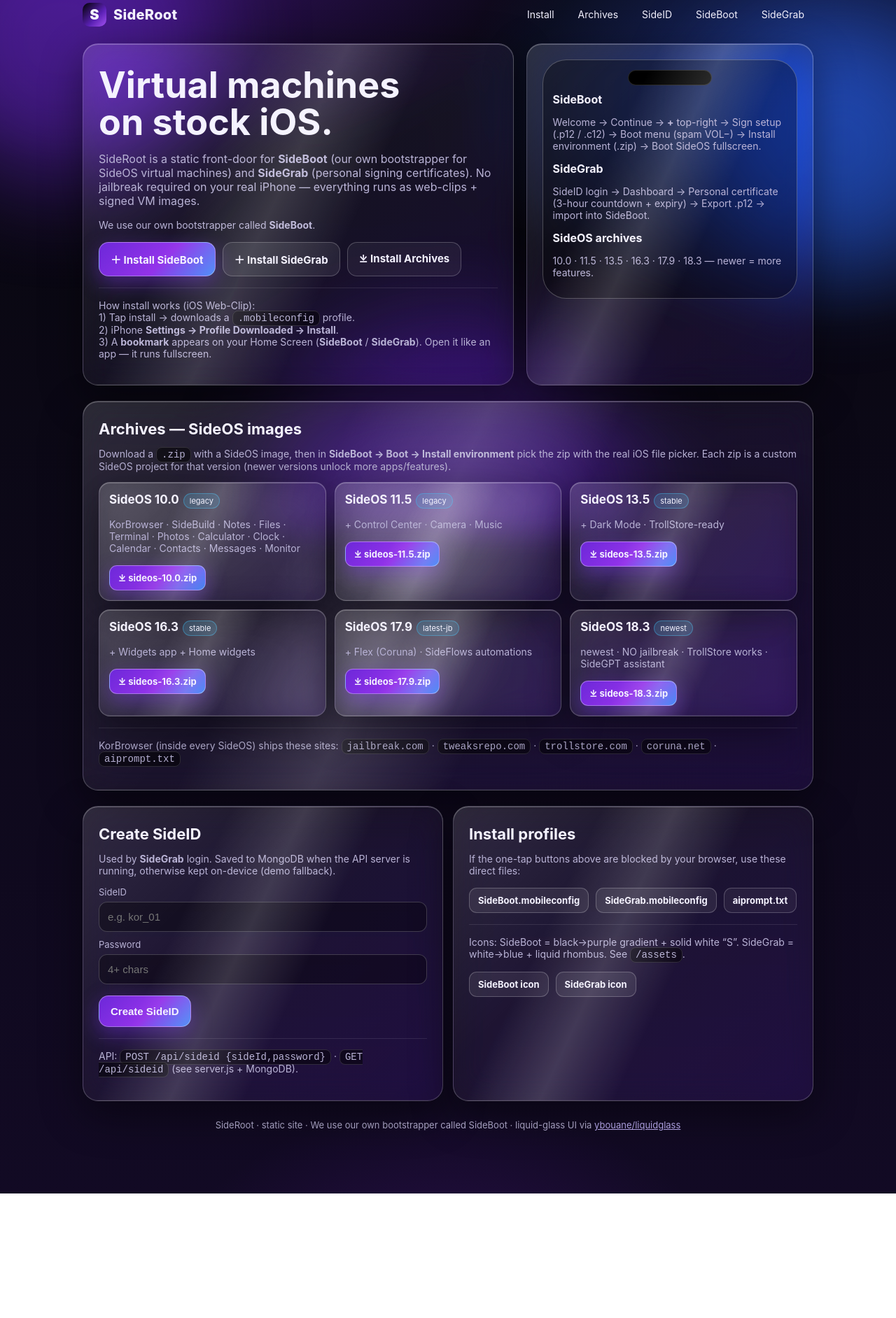
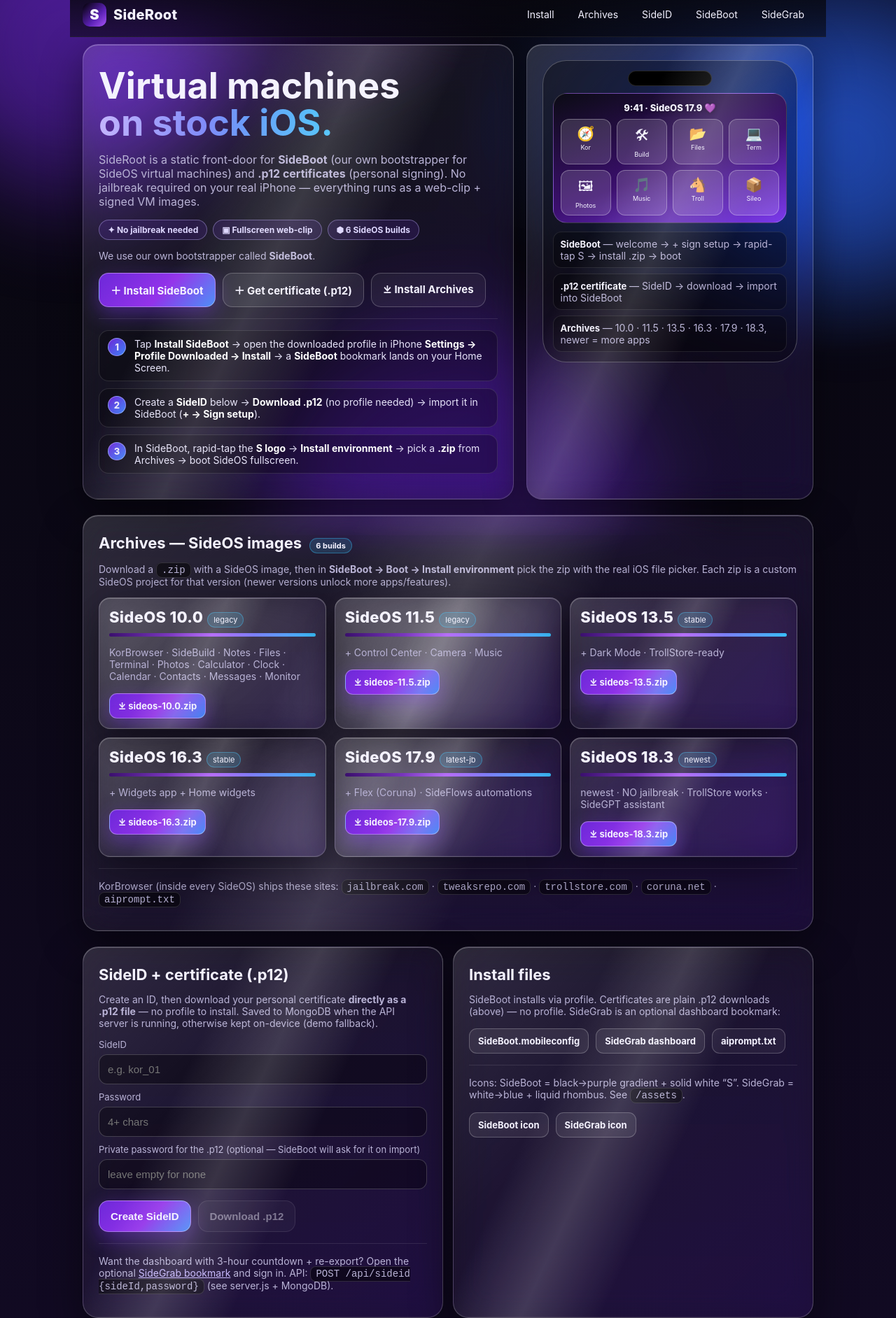
Before and after one commit to EVILzzzzzNEW/SideRoot, a website: page index.html in a window 1280 px wide. Shown: the part 35-1919 px from the top of the page at 70% size. Before the commit the page ends 1741 px from the top, so only its background shows below. Drawn offline with Linux system fonts and the light colour scheme.

Commit message:
Add files via upload

```diff
--- a/index.html
+++ b/index.html
@@ -18,32 +18,42 @@
 
   <div class="hero">
     <div class="glass glass-pad" data-liquid>
-      <h1>Virtual machines<br>on stock iOS.</h1>
-      <p class="sub">SideRoot is a static front-door for <b>SideBoot</b> (our own bootstrapper for SideOS virtual machines) and <b>SideGrab</b> (personal signing certificates). No jailbreak required on your real iPhone — everything runs as web-clips + signed VM images.</p>
+      <h1>Virtual machines<br><span class="grad">on stock iOS.</span></h1>
+      <p class="sub">SideRoot is a static front-door for <b>SideBoot</b> (our own bootstrapper for SideOS virtual machines) and <b>.p12 certificates</b> (personal signing). No jailbreak required on your real iPhone — everything runs as a web-clip + signed VM images.</p>
+      <div class="pills"><span class="pill">✦ No jailbreak needed</span><span class="pill">▣ Fullscreen web-clip</span><span class="pill">⬢ 6 SideOS builds</span></div>
       <p class="mut">We use our own bootstrapper called <b>SideBoot</b>.</p>
       <div class="btnrow" id="install">
         <a class="btn primary" href="#" id="btnBoot">＋ Install SideBoot</a>
-        <a class="btn" href="#" id="btnGrab">＋ Install SideGrab</a>
+        <a class="btn" href="#sideid">＋ Get certificate (.p12)</a>
         <a class="btn ghost" href="#archives">⤓ Install Archives</a>
       </div>
       <div class="hr"></div>
-      <p class="mut" style="margin:0">How install works (iOS Web-Clip):<br>
-      1) Tap install → downloads a <code class="k">.mobileconfig</code> profile.<br>
-      2) iPhone <b>Settings → Profile Downloaded → Install</b>.<br>
-      3) A <b>bookmark</b> appears on your Home Screen (<b>SideBoot</b> / <b>SideGrab</b>). Open it like an app — it runs fullscreen.</p>
+      <ol class="steps">
+        <li><span class="n">1</span><span>Tap <b>Install SideBoot</b> → open the downloaded profile in iPhone <b>Settings → Profile Downloaded → Install</b> → a <b>SideBoot</b> bookmark lands on your Home Screen.</span></li>
+        <li><span class="n">2</span><span>Create a <b>SideID</b> below → <b>Download .p12</b> (no profile needed) → import it in SideBoot (<b>+ → Sign setup</b>).</span></li>
+        <li><span class="n">3</span><span>In SideBoot, rapid-tap the <b>S logo</b> → <b>Install environment</b> → pick a <b>.zip</b> from Archives → boot SideOS fullscreen.</span></li>
+      </ol>
       <p class="mut" id="installMsg"></p>
     </div>
     <div class="glass glass-pad" data-liquid>
       <div class="phone"><div class="notch"></div>
-        <b>SideBoot</b><p class="mut">Welcome → Continue → <b>+</b> top-right → Sign setup (.p12 / .c12) → Boot menu (spam VOL−) → Install environment (.zip) → Boot SideOS fullscreen.</p>
-        <b>SideGrab</b><p class="mut">SideID login → Dashboard → Personal certificate (3-hour countdown + expiry) → Export .p12 → import into SideBoot.</p>
-        <b>SideOS archives</b><p class="mut">10.0 · 11.5 · 13.5 · 16.3 · 17.9 · 18.3 — newer = more features.</p>
+        <div class="mscreen"><div class="mtime">9:41 · SideOS 17.9 💜</div>
+          <div class="mgrid">
+            <div class="mi">🧭<span>Kor</span></div><div class="mi">🛠<span>Build</span></div><div class="mi">📂<span>Files</span></div><div class="mi">💻<span>Term</span></div>
+            <div class="mi">🖼<span>Photos</span></div><div class="mi">🎵<span>Music</span></div><div class="mi">🐴<span>Troll</span></div><div class="mi">📦<span>Sileo</span></div>
+          </div>
+        </div>
+        <div class="flows">
+          <div class="frow"><b>SideBoot</b> <span class="mut">— welcome → + sign setup → rapid-tap S → install .zip → boot</span></div>
+          <div class="frow"><b>.p12 certificate</b> <span class="mut">— SideID → download → import into SideBoot</span></div>
+          <div class="frow"><b>Archives</b> <span class="mut">— 10.0 · 11.5 · 13.5 · 16.3 · 17.9 · 18.3, newer = more apps</span></div>
+        </div>
       </div>
     </div>
   </div>
 
   <div class="sec glass glass-pad" id="archives" data-liquid>
-    <h2>Archives — SideOS images</h2>
+    <h2>Archives — SideOS images <span class="tag">6 builds</span></h2>
     <p class="mut">Download a <code class="k">.zip</code> with a SideOS image, then in <b>SideBoot → Boot → Install environment</b> pick the zip with the real iOS file picker. Each zip is a custom SideOS project for that version (newer versions unlock more apps/features).</p>
     <div class="osgrid" id="osgrid"></div>
     <div class="hr"></div>
@@ -52,21 +62,22 @@
 
   <div class="sec grid2">
     <div class="glass glass-pad" id="sideid" data-liquid>
-      <h2>Create SideID</h2>
-      <p class="mut">Used by <b>SideGrab</b> login. Saved to MongoDB when the API server is running, otherwise kept on-device (demo fallback).</p>
+      <h2>SideID + certificate (.p12)</h2>
+      <p class="mut">Create an ID, then download your personal certificate <b>directly as a .p12 file</b> — no profile to install. Saved to MongoDB when the API server is running, otherwise kept on-device (demo fallback).</p>
       <label>SideID</label><input id="nid" placeholder="e.g. kor_01" autocomplete="username">
       <label>Password</label><input id="npw" type="password" placeholder="4+ chars" autocomplete="new-password">
-      <div class="btnrow"><button class="btn primary" id="btnCreate">Create SideID</button></div>
+      <label>Private password for the .p12 (optional — SideBoot will ask for it on import)</label><input id="np12pw" type="password" placeholder="leave empty for none">
+      <div class="btnrow"><button class="btn primary" id="btnCreate">Create SideID</button><button class="btn" id="btnP12" disabled>Download .p12</button></div>
       <p class="mut" id="idMsg"></p>
       <div class="hr"></div>
-      <p class="mut">API: <code class="k">POST /api/sideid {sideId,password}</code> · <code class="k">GET /api/sideid</code> (see server.js + MongoDB).</p>
+      <p class="mut">Want the dashboard with 3-hour countdown + re-export? Open the optional <a style="color:#c4b5fd" href="sidegrab/">SideGrab bookmark</a> and sign in. API: <code class="k">POST /api/sideid {sideId,password}</code> (see server.js + MongoDB).</p>
     </div>
     <div class="glass glass-pad" data-liquid>
-      <h2>Install profiles</h2>
-      <p class="mut">If the one-tap buttons above are blocked by your browser, use these direct files:</p>
+      <h2>Install files</h2>
+      <p class="mut">SideBoot installs via profile. Certificates are plain .p12 downloads (above) — no profile. SideGrab is an optional dashboard bookmark:</p>
       <div class="btnrow">
         <a class="btn small" href="SideBoot.mobileconfig" download>SideBoot.mobileconfig</a>
-        <a class="btn small" href="SideGrab.mobileconfig" download>SideGrab.mobileconfig</a>
+        <a class="btn small" href="sidegrab/">SideGrab dashboard</a>
         <a class="btn small ghost" href="aiprompt.txt" download>aiprompt.txt</a>
       </div>
       <div class="hr"></div>
@@ -75,7 +86,7 @@
     </div>
   </div>
 
-  <div class="footer">SideRoot · static site · We use our own bootstrapper called SideBoot · liquid-glass UI via <a style="color:#c4b5fd" href="https://github.com/ybouane/liquidglass">ybouane/liquidglass</a></div>
+  <div class="footer"><b>SideRoot</b> · We use our own bootstrapper called SideBoot<br><span>Liquid-glass UI via <a style="color:#c4b5fd" href="https://github.com/ybouane/liquidglass">ybouane/liquidglass</a> · SideBoot stays flat by design</span></div>
 </div>
 
 <script src="sidestore.js"></script>
@@ -90,27 +101,33 @@ const OSES=[
 ];
 const grid=document.getElementById("osgrid");
 OSES.forEach(o=>{
- grid.innerHTML+=`<div class="glass oscard"><b>SideOS ${o.v}</b><span class="tag">${o.tag}</span><p class="mut">${o.feats}</p><div class="btnrow"><a class="btn small primary" href="archives/sideos-${o.v}.zip" download>⤓ sideos-${o.v}.zip</a></div></div>`;
+ grid.innerHTML+=`<div class="glass oscard"><span class="ver">SideOS ${o.v}</span><span class="tag">${o.tag}</span><div class="bar"></div><p class="mut">${o.feats}</p><div class="btnrow"><a class="btn small primary" href="archives/sideos-${o.v}.zip" download>⤓ sideos-${o.v}.zip</a></div></div>`;
 });
 function abs(p){ return new URL(p, location.href).href; }
-async function regenConfig(kind){
-  // Re-generate mobileconfig on the fly so the Web-Clip URL always points at THIS host.
-  const url = abs(kind==="boot"?"sideboot/":"sidegrab/");
-  const name = kind==="boot"?"SideBoot":"SideGrab";
-  const iconB64 = await (await fetch("assets/"+(kind==="boot"?"icon-sideboot.png":"icon-sidegrab.png"))).blob()
+async function regenConfig(){
+  // Re-generate the SideBoot mobileconfig on the fly so the Web-Clip URL always points at THIS host.
+  const url = abs("sideboot/");
+  const iconB64 = await (await fetch("assets/icon-sideboot.png")).blob()
     .then(b=>new Promise(res=>{const fr=new FileReader();fr.onload=()=>res(String(fr.result).split(",")[1]);fr.readAsDataURL(b);})).catch(()=>null);
-  let tpl = await (await fetch(kind==="boot"?"SideBoot.mobileconfig":"SideGrab.mobileconfig")).text();
+  let tpl = await (await fetch("SideBoot.mobileconfig")).text();
   tpl = tpl.replace(/__URL__/g, url).replace(/__ICON__/g, iconB64||"");
-  SideStore.download(name+".mobileconfig", tpl, "application/x-apple-aspen-config");
-  document.getElementById("installMsg").textContent = name+" profile downloaded. Now: iPhone Settings → Profile Downloaded → Install → Home Screen bookmark “"+name+"”.";
+  SideStore.download("SideBoot.mobileconfig", tpl, "application/x-apple-aspen-config");
+  document.getElementById("installMsg").textContent = "SideBoot profile downloaded. Now: iPhone Settings → Profile Downloaded → Install → Home Screen bookmark “SideBoot”.";
 }
-document.getElementById("btnBoot").onclick=e=>{e.preventDefault();regenConfig("boot");};
-document.getElementById("btnGrab").onclick=e=>{e.preventDefault();regenConfig("grab");};
+document.getElementById("btnBoot").onclick=e=>{e.preventDefault();regenConfig();};
+let lastRec=null;
 document.getElementById("btnCreate").onclick=async()=>{
   const m=document.getElementById("idMsg");
   try{ const r=await SideStore.createSideId(document.getElementById("nid").value,document.getElementById("npw").value);
-    m.textContent="SideID “"+r.sideId+"” created. Signing code "+r.signingCode+". Expiry: "+new Date(r.expiresAt).toLocaleString()+". Now open SideGrab and sign in.";
+    lastRec=r; document.getElementById("btnP12").disabled=false;
+    m.textContent="SideID “"+r.sideId+"” created. Signing code "+r.signingCode+". Expiry: "+new Date(r.expiresAt).toLocaleString()+". Now tap Download .p12 and import it in SideBoot.";
   }catch(e){ m.textContent="Error: "+e.message; }
+};
+document.getElementById("btnP12").onclick=()=>{
+  const m=document.getElementById("idMsg");
+  if(!lastRec){ m.textContent="Create a SideID first."; return; }
+  SideStore.download("SideID-"+lastRec.sideId+".p12",SideStore.buildCertFile(lastRec,document.getElementById("np12pw").value),"application/x-pkcs12");
+  m.textContent="Downloaded SideID-"+lastRec.sideId+".p12 ✓ — import it in SideBoot (+ → Sign setup).";
 };
 </script>
 <script type="module">
--- a/styles.css
+++ b/styles.css
@@ -69,3 +69,45 @@ code.k{background:rgba(0,0,0,.5);padding:2px 7px;border-radius:8px;border:1px so
 .hr{height:1px;background:rgba(255,255,255,.1);margin:16px 0}
 .phone{border-radius:34px;border:1px solid rgba(255,255,255,.25);padding:14px;background:rgba(0,0,0,.35)}
 .phone .notch{width:120px;height:22px;background:#000;border-radius:999px;margin:0 auto 10px;border:1px solid rgba(255,255,255,.15)}
+
+/* ---------- UI refresh ---------- */
+html{scroll-behavior:smooth}
+::selection{background:#7c3aed;color:#fff}
+.btn:disabled{opacity:.45;cursor:not-allowed}
+.btn{transition:transform .15s ease,box-shadow .2s ease,background .2s ease}
+.btn:hover:not(:disabled){transform:translateY(-1px)}
+.btn.primary:hover:not(:disabled){box-shadow:0 14px 38px rgba(124,58,237,.6)}
+.topbar{position:sticky;top:0;z-index:20;-webkit-backdrop-filter:blur(18px);backdrop-filter:blur(18px);
+  background:linear-gradient(180deg,rgba(7,7,13,.85),rgba(7,7,13,.55));margin:0 -18px;padding:14px 18px;border-bottom:1px solid rgba(255,255,255,.08)}
+.grad{background:linear-gradient(92deg,#c4b5fd,#818cf8 45%,#38bdf8);-webkit-background-clip:text;background-clip:text;color:transparent}
+.pills{display:flex;gap:8px;flex-wrap:wrap;margin:14px 0 2px}
+.pill{font-size:12px;font-weight:700;padding:6px 12px;border-radius:999px;border:1px solid rgba(196,181,253,.4);
+  background:rgba(124,58,237,.14);color:#ddd6fe}
+.steps{list-style:none;margin:14px 0 0;padding:0;display:flex;flex-direction:column;gap:10px}
+.steps li{display:flex;gap:12px;align-items:flex-start;background:rgba(0,0,0,.28);border:1px solid rgba(255,255,255,.12);
+  border-radius:14px;padding:10px 12px;font-size:14px;color:#e7e4fa}
+.steps li b{color:#fff}
+.steps .n{flex:0 0 26px;height:26px;border-radius:50%;display:grid;place-items:center;font-weight:800;font-size:13px;
+  background:linear-gradient(135deg,#6d28d9,#3b82f6);border:1px solid rgba(255,255,255,.35)}
+.glass{animation:rise .55s ease both}
+.hero .glass:nth-child(2){animation-delay:.08s}
+.sec:nth-of-type(1){animation-delay:.12s}
+@keyframes rise{from{opacity:0;transform:translateY(14px)}to{opacity:1;transform:none}}
+.bg-orbs i{animation:drift 14s ease-in-out infinite alternate}
+.bg-orbs i:nth-child(2){animation-duration:18s}
+.bg-orbs i:nth-child(3){animation-duration:22s}
+@keyframes drift{from{transform:translate(0,0) scale(1)}to{transform:translate(60px,40px) scale(1.12)}}
+.oscard{transition:transform .16s ease,border-color .2s ease}
+.oscard:hover{transform:translateY(-3px);border-color:rgba(196,181,253,.5)}
+.oscard .ver{display:inline-block;font-size:22px;font-weight:800;letter-spacing:.3px}
+.oscard .bar{height:5px;border-radius:99px;margin:8px 0;background:linear-gradient(90deg,#3b0f6e,#a855f7,#38bdf8)}
+.flows{margin-top:12px;display:flex;flex-direction:column;gap:8px}
+.flows .frow{background:rgba(0,0,0,.3);border:1px solid rgba(255,255,255,.1);border-radius:12px;padding:8px 10px;font-size:13px}
+.mscreen{border-radius:20px;background:linear-gradient(160deg,#0b0b14,#3b0f6e 55%,#7c3aed);padding:10px;border:1px solid rgba(255,255,255,.2)}
+.mscreen .mtime{text-align:center;font-weight:800;font-size:13px;margin:2px 0 8px;text-shadow:0 1px 6px rgba(0,0,0,.6)}
+.mgrid{display:grid;grid-template-columns:repeat(4,1fr);gap:8px;text-align:center;font-size:10px}
+.mgrid .mi{background:rgba(255,255,255,.14);border:1px solid rgba(255,255,255,.3);border-radius:12px;padding:8px 2px;font-size:20px}
+.mgrid .mi span{display:block;font-size:9px;margin-top:2px}
+.footer{border-top:1px solid rgba(255,255,255,.1);padding-top:16px}
+a:focus-visible,button:focus-visible{outline:2px solid #a855f7;outline-offset:2px}
+@media(max-width:560px){.glass-pad{padding:16px}.osgrid{grid-template-columns:1fr}}
```
